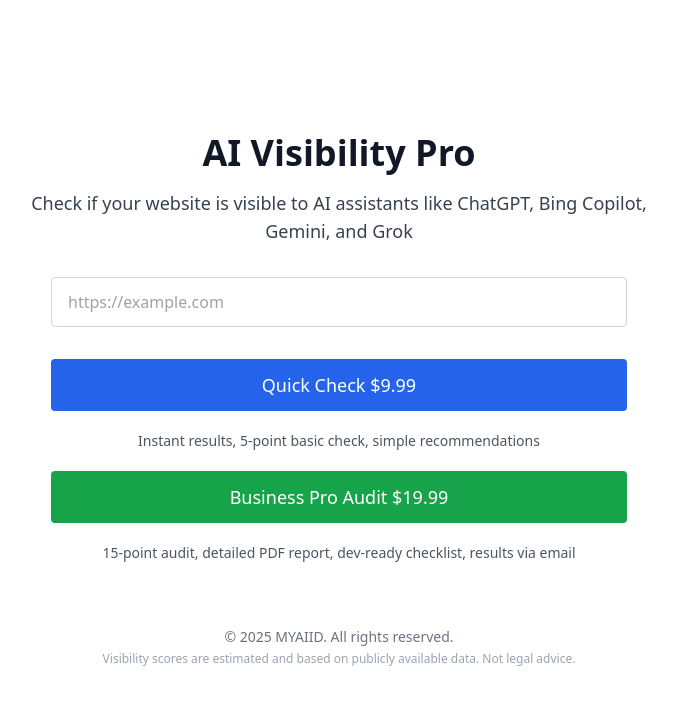
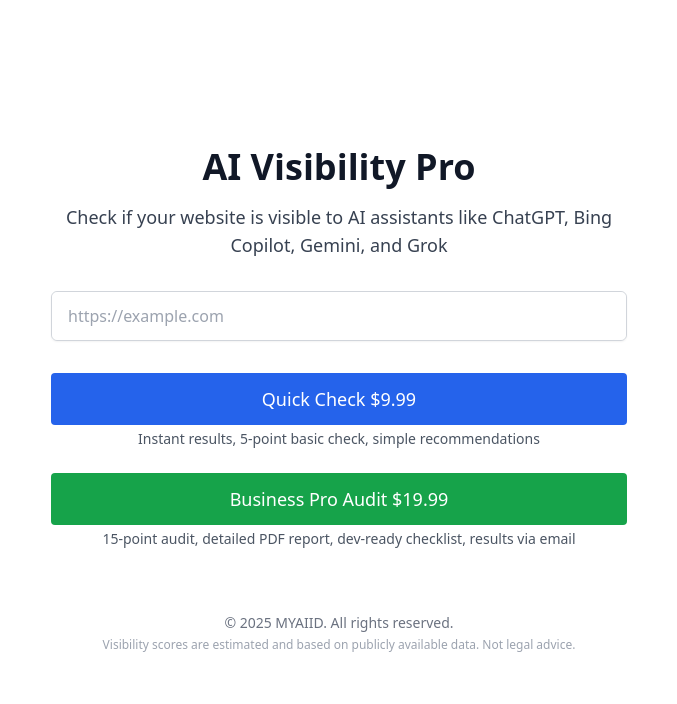
Before and after one commit to dm100usa-oss/aivcheck-sandbox, a Next.js app: page / in a window 1280 px wide. Shown: the top 704 px of the page, without its empty margins (301-978 px from the left). Built offline with nearby package versions, Linux system fonts and the light colour scheme.

Commit message:
Update page.tsx

```diff
--- a/app/page.tsx
+++ b/app/page.tsx
@@ -1,60 +1,67 @@
 'use client';
 
-import { useState, useCallback, useRef, KeyboardEvent } from 'react';
+import { useEffect, useMemo, useState } from 'react';
 import { useRouter } from 'next/navigation';
 
+type Mode = 'quick' | 'pro' | null;
+
 export default function HomePage() {
+  const router = useRouter();
+
   const [url, setUrl] = useState('');
   const [error, setError] = useState('');
-  const [loadingQuick, setLoadingQuick] = useState(false);
-  const [loadingPro, setLoadingPro] = useState(false);
-  const router = useRouter();
-  const inputRef = useRef<HTMLInputElement | null>(null);
+  const [loading, setLoading] = useState<Mode>(null);
+  const [dots, setDots] = useState('.');
+
+  // animated dots: ".", "..", "..."
+  useEffect(() => {
+    if (!loading) return;
+    const frames = ['.', '..', '...'];
+    let i = 0;
+    const id = setInterval(() => {
+      i = (i + 1) % frames.length;
+      setDots(frames[i]);
+    }, 450);
+    return () => clearInterval(id);
+  }, [loading]);
 
   const isValidUrl = (value: string) => {
     try {
-      const u = new URL(value);
+      const u = new URL(value.trim());
       return u.protocol === 'http:' || u.protocol === 'https:';
     } catch {
       return false;
     }
   };
 
-  const ensureValid = useCallback((value: string) => {
-    if (!value || !isValidUrl(value)) {
-      setError('Please enter a valid URL (including http/https).');
-      return false;
+  const showError = (msg: string) => {
+    setError(msg);
+    // скрываем через 3 сек, чтобы не висело навсегда
+    setTimeout(() => setError(''), 3000);
+  };
+
+  const handleCheck = async (mode: Exclude<Mode, null>) => {
+    if (!url || !isValidUrl(url)) {
+      showError('Please enter a valid URL (including http/https).');
+      return;
     }
-    setError('');
-    return true;
-  }, []);
-
-  const go = useCallback(
-    (mode: 'quick' | 'pro') => {
-      const value = url.trim();
-      if (!ensureValid(value)) return;
-      if (mode === 'quick') setLoadingQuick(true);
-      if (mode === 'pro') setLoadingPro(true);
-
-      // forward keeping the same score logic on backend
-      router.push(`/check/${mode}?url=${encodeURIComponent(value)}`);
-    },
-    [url, ensureValid, router],
-  );
-
-  const onKeyDown = (e: KeyboardEvent<HTMLInputElement>) => {
-    if (e.key === 'Enter') {
-      e.preventDefault();
-      go('quick'); // Enter triggers Quick Check
+    try {
+      setLoading(mode);
+      // навигация на существующие страницы результатов
+      router.push(`/check/${mode}?url=${encodeURIComponent(url.trim())}`);
+    } catch {
+      showError('Analyze failed. Please try again.');
+      setLoading(null);
     }
   };
 
-  const clearInput = () => {
-    setUrl('');
-    setError('');
-    // keep focus in the field for fast re-typing
-    inputRef.current?.focus();
-  };
+  const disabled = !!loading;
+
+  // удобные подсказки плейсхолдера
+  const placeholder = useMemo(
+    () => (url ? '' : 'https://example.com'),
+    [url]
+  );
 
   return (
     <main className="min-h-screen bg-white flex flex-col justify-center items-center px-4 py-10">
@@ -62,85 +69,84 @@ export default function HomePage() {
         AI Visibility Pro
       </h1>
 
-      <p className="text-lg text-center text-gray-700 mb-8 max-w-2xl">
+      <p className="text-lg text-center text-gray-700 mb-8 max-w-xl">
         Check if your website is visible to AI assistants like ChatGPT, Bing Copilot, Gemini, and Grok
       </p>
 
-      <div className="w-full max-w-xl relative">
+      {/* URL input */}
+      <div className="w-full max-w-xl">
+        <div
+          className={`relative rounded-md border ${
+            error ? 'border-red-500' : 'border-gray-300'
+          } shadow-sm`}
+        >
           <input
-          ref={inputRef}
             type="url"
             inputMode="url"
             autoCapitalize="none"
             autoCorrect="off"
             spellCheck={false}
-          placeholder="https://example.com"
+            placeholder={placeholder}
             value={url}
             onChange={(e) => setUrl(e.target.value)}
-          onKeyDown={onKeyDown}
-          className={`w-full pr-10 px-4 py-3 rounded border text-base outline-none transition
-            ${error ? 'border-red-500 focus:border-red-600' : 'border-gray-300 focus:border-gray-500'}
-          `}
+            onFocus={(e) => e.currentTarget.select()}
+            onKeyDown={(e) => {
+              if (e.key === 'Enter') handleCheck('quick');
+            }}
+            className="w-full px-4 pr-10 py-3 text-base rounded-md focus:outline-none focus:ring-2 focus:ring-blue-500"
           />
-        {/* Clear (X) button */}
+
+          {/* clear button */}
           {url && (
             <button
               aria-label="Clear URL"
-            onClick={clearInput}
-            className="absolute right-3 top-1/2 -translate-y-1/2 rounded-full w-6 h-6 flex items-center justify-center text-gray-500 hover:bg-gray-100"
+              onClick={() => {
+                setUrl('');
+                setError('');
+              }}
+              className="absolute right-2 top-1/2 -translate-y-1/2 h-7 w-7 rounded-full hover:bg-gray-100 flex items-center justify-center"
             >
-            ×
+              <span className="text-gray-500 text-xl leading-none">&times;</span>
             </button>
           )}
+        </div>
+
         {error && <p className="text-red-600 text-sm mt-2">{error}</p>}
       </div>
 
-      <div className="mt-8 flex flex-col items-center w-full max-w-xl space-y-5">
+      {/* Actions */}
+      <div className="mt-8 flex flex-col items-center w-full max-w-xl space-y-6">
         {/* QUICK CHECK */}
+        <div className="w-full flex flex-col items-center space-y-1">
           <button
-          onClick={() => go('quick')}
-          disabled={loadingQuick || loadingPro}
-          className={`w-full bg-blue-600 hover:bg-blue-700 disabled:opacity-60 disabled:cursor-not-allowed
-                      text-white py-3 rounded text-lg font-medium transition`}
+            onClick={() => handleCheck('quick')}
+            disabled={disabled}
+            className={`w-full py-3 rounded text-lg font-medium transition text-white
+              ${disabled && loading !== 'quick' ? 'opacity-70 cursor-not-allowed' : ''}
+              ${loading === 'quick' ? 'bg-blue-500' : 'bg-blue-600 hover:bg-blue-700'}`}
           >
-          {loadingQuick ? (
-            <span className="inline-flex items-center gap-2">
-              <svg className="animate-spin h-5 w-5" viewBox="0 0 24 24" fill="none">
-                <circle className="opacity-25" cx="12" cy="12" r="10" stroke="currentColor" strokeWidth="4"/>
-                <path className="opacity-75" fill="currentColor" d="M4 12a8 8 0 018-8v4A4 4 0 008 12H4z"/>
-              </svg>
-              Checking…
-            </span>
-          ) : (
-            'Quick Check $9.99'
-          )}
+            {loading === 'quick' ? `Checking${dots}` : 'Quick Check $9.99'}
           </button>
           <p className="text-sm text-gray-600 text-center">
             Instant results, 5-point basic check, simple recommendations
           </p>
+        </div>
 
         {/* BUSINESS PRO */}
+        <div className="w-full flex flex-col items-center space-y-1">
           <button
-          onClick={() => go('pro')}
-          disabled={loadingQuick || loadingPro}
-          className={`w-full bg-green-600 hover:bg-green-700 disabled:opacity-60 disabled:cursor-not-allowed
-                      text-white py-3 rounded text-lg font-medium transition`}
+            onClick={() => handleCheck('pro')}
+            disabled={disabled}
+            className={`w-full py-3 rounded text-lg font-medium transition text-white
+              ${disabled && loading !== 'pro' ? 'opacity-70 cursor-not-allowed' : ''}
+              ${loading === 'pro' ? 'bg-green-500' : 'bg-green-600 hover:bg-green-700'}`}
           >
-          {loadingPro ? (
-            <span className="inline-flex items-center gap-2">
-              <svg className="animate-spin h-5 w-5" viewBox="0 0 24 24" fill="none">
-                <circle className="opacity-25" cx="12" cy="12" r="10" stroke="currentColor" strokeWidth="4"/>
-                <path className="opacity-75" fill="currentColor" d="M4 12a8 8 0 018-8v4A4 4 0 008 12H4z"/>
-              </svg>
-              Checking…
-            </span>
-          ) : (
-            'Business Pro Audit $19.99'
-          )}
+            {loading === 'pro' ? `Checking${dots}` : 'Business Pro Audit $19.99'}
           </button>
           <p className="text-sm text-gray-600 text-center">
             15-point audit, detailed PDF report, dev-ready checklist, results via email
           </p>
+        </div>
       </div>
 
       <footer className="mt-16 text-center text-sm">
```
Lines whose indentation alone changed are shown as unchanged.
